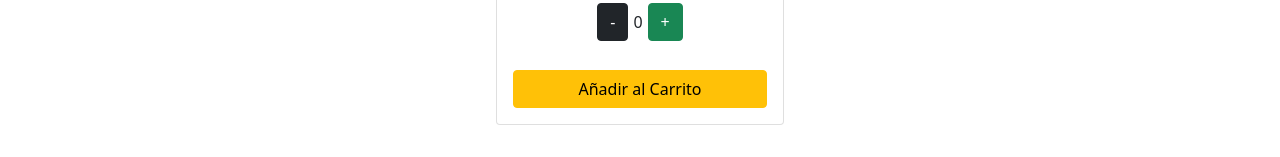
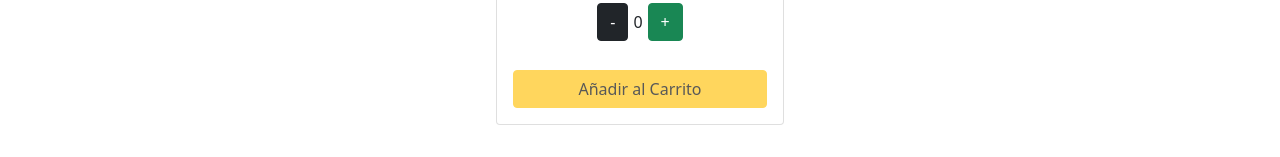
Before and after one commit to DanielQuintero99/appcquintero, a React (Create React App) app: page /item/1 in a window 1280 px wide. Shown: the part 726-883 px from the top of the page. Built offline with nearby package versions, Linux system fonts and the light colour scheme.

Commit message:
disable the button when count is 0

```diff
--- a/src/components/ItemCount.jsx
+++ b/src/components/ItemCount.jsx
@@ -1,8 +1,8 @@
-import React from "react"
+import React, { useEffect } from "react"
 import { useState } from "react"
 import { Button } from "react-bootstrap";
 
-export default function ItemCount({ stock, addToCart }) {
+export default function ItemCount({ stock, addToCart}) {
     const [count, setCount] = useState(0);
     function add() {
         setCount(count + 1);
@@ -16,15 +16,23 @@ export default function ItemCount({ stock, addToCart }) {
             setCount(0);
         }
     }
-
+    const [disable,setDisable]=useState(true);
+    useEffect(() => {
+     if(count===0){
+         setDisable(false);
+     }else{
+         setDisable(true);
+     }
+      }, [count,disable])
     return (
         <>
             <div className="countCont">
-                <Button className="space" onClick={removeOne} variant="dark">-</Button>{' '}
+                <Button className="space" onClick={removeOne} variant="dark">-</Button>
                 <p>{count}</p>
-                <Button className="space" onClick={add} variant="success">+</Button>{' '}
-            </div>
-            <Button onClick={()=>addToCart(count)} variant="warning">Añadir al Carrito</Button>{' '}
+                <Button className="space" onClick={add} variant="success">+</Button>
+            </div>{
+               disable?<Button onClick={()=>addToCart(count)} variant="warning">Añadir al Carrito</Button>:<Button onClick={()=>addToCart(count)} variant="warning" disabled >Añadir al Carrito</Button>
+        }
         </>
     );
 }
--- a/src/components/ItemDetail.jsx
+++ b/src/components/ItemDetail.jsx
@@ -11,7 +11,6 @@ const ItemDetail = ({ prd }) => {
     alert("Added to cart " + num + " items");
     setAdd(num);
     setDisplayButtonCart(false);
-    console.log(add);
 }
     return (
         <>
@@ -26,7 +25,7 @@ const ItemDetail = ({ prd }) => {
                         $ {prd.price}
                     </Card.Text>
                     {
-                        displayButtonCart ? <ItemCount addToCart={onAdd} stock={5}/> : <Link to ={"/cart"} ><Button className="btn btn-primary">ir a Carrito</Button></Link>
+                        displayButtonCart ? <ItemCount addToCart={onAdd} stock={5}/> : <Link to ={"/cart"} ><Button  className="btn btn-primary">ir a Carrito</Button></Link>
                     }
                 </Card.Body>
             </Card>
```
